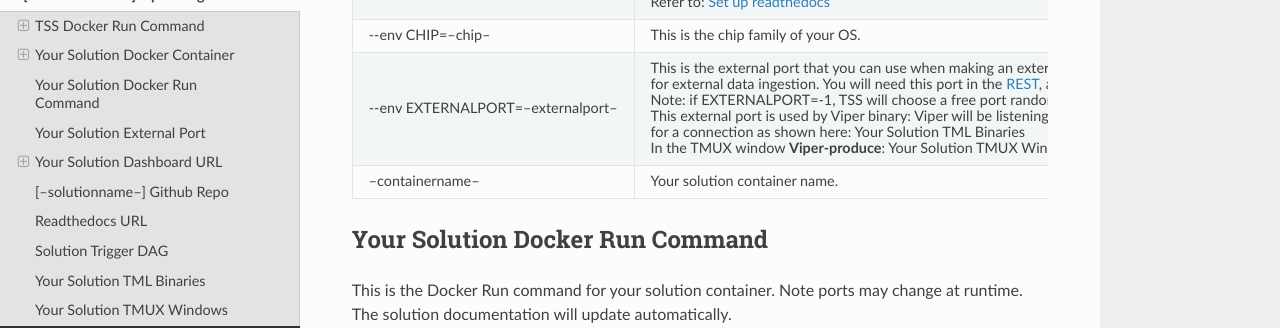
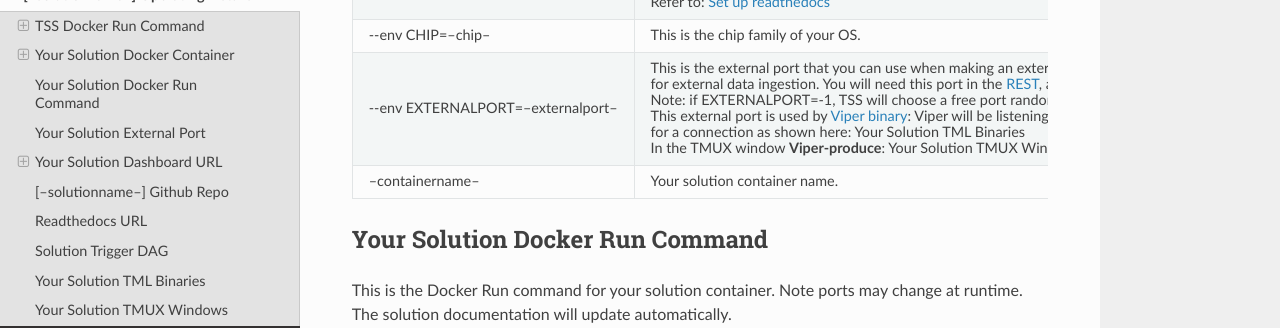
Before and after one commit to vanesalcb06/tssproject2-2b5c, a Sphinx documentation site: the page built from docs/source/operating.rst, in a window 1280 px wide and 900 px high, scrolled down 2229 px. Shown: the part 151-479 px from the top of the window. Built offline with Sphinx 7.4.7 and the Read the Docs theme 2.0.0, drawn with Linux system fonts in a browser that asks for light colours; part of the change alters nothing that is shown.

```diff
--- a/docs/source/operating.rst
+++ b/docs/source/operating.rst
@@ -137,7 +137,7 @@ Your Solution Docker Run Command: Parameter Explanation
 
        Note: if EXTERNALPORT=-1, TSS will choose a free port randomly.
 
-       This external port is used by Viper binary: Viper will be listening on this port
+       This external port is used by `Viper binary <https://tml.readthedocs.io/en/latest/usage.html>`_: Viper will be listening on this port
 
        for a connection as shown here: :ref:`Your Solution TML Binaries`
 
```
